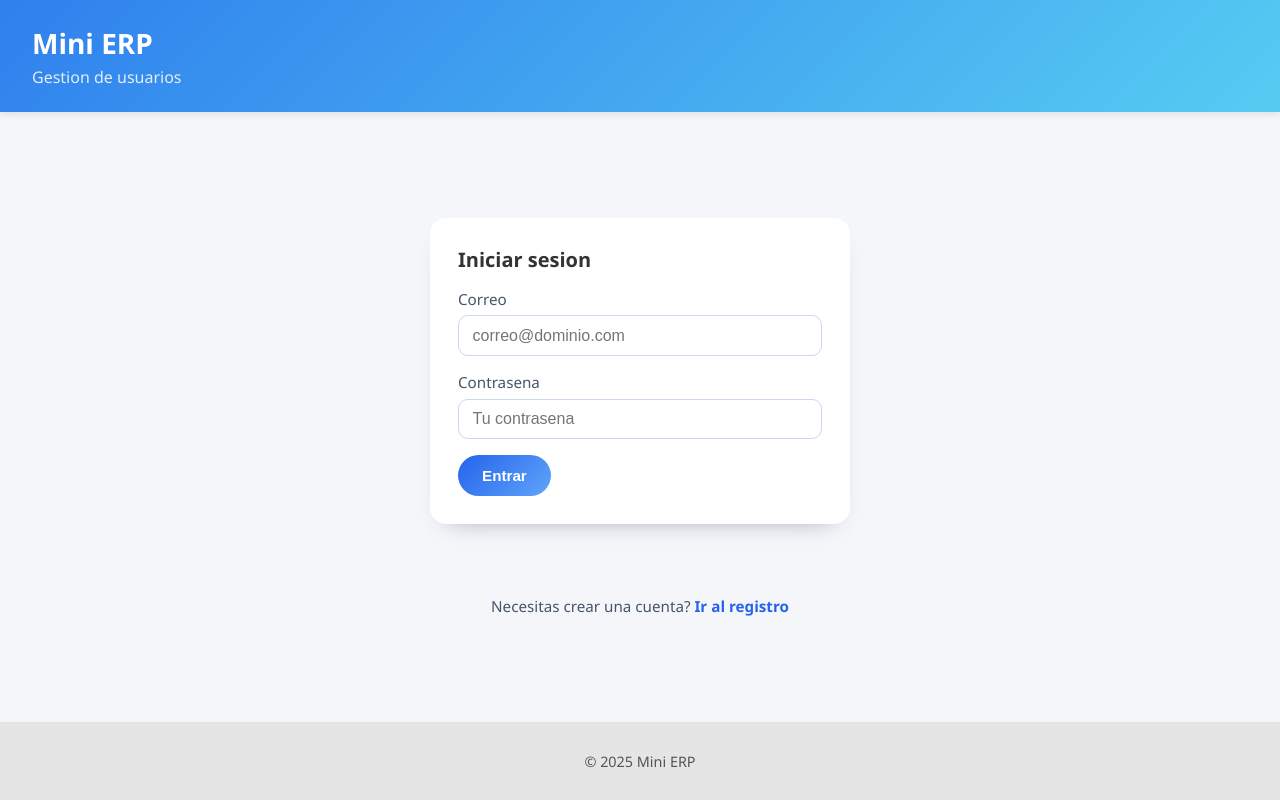
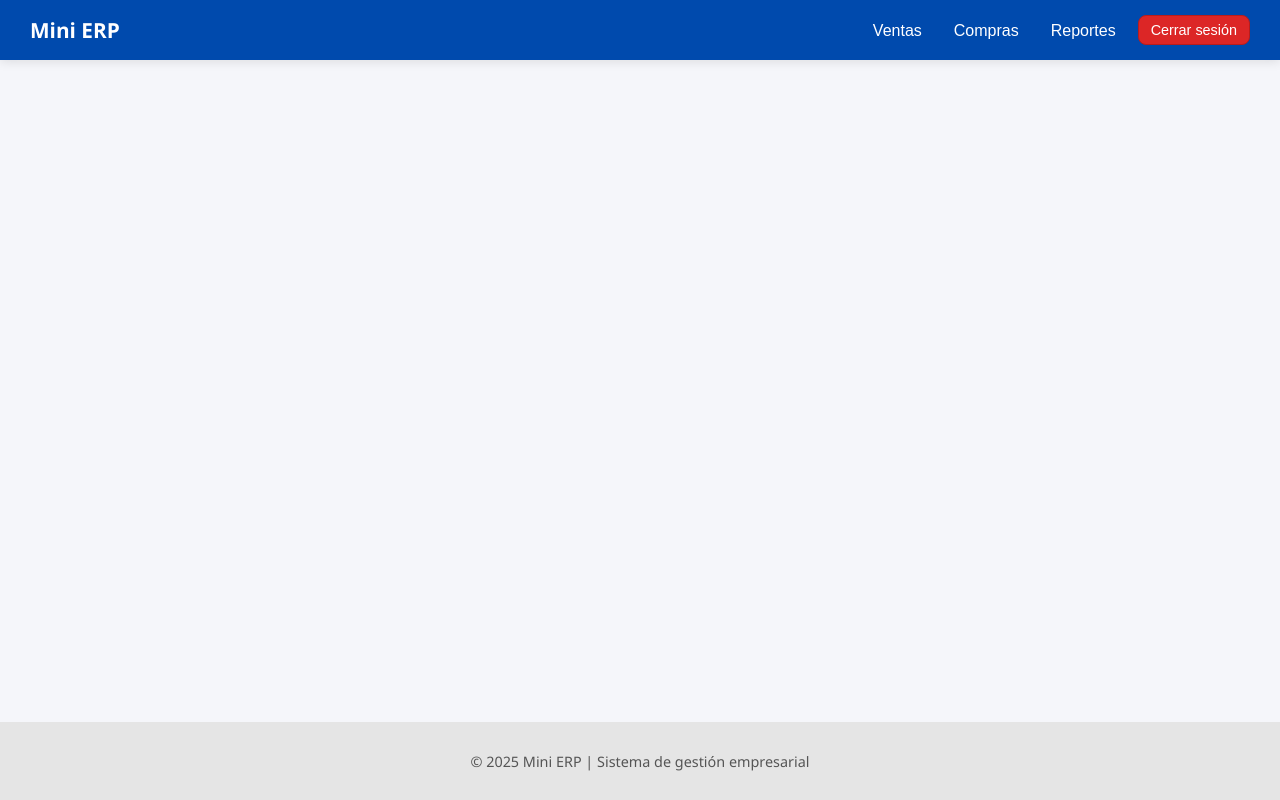
Before and after one commit to AlejoLopeda/minierp, a Vue app: page /login in a window 1280 px wide. Built offline with nearby package versions, Linux system fonts and the light colour scheme.

Commit message:
Cambios ortograficos en login y registro, se incorpora el logout

```diff
--- a/src/layaouts/MainLayout.vue
+++ b/src/layaouts/MainLayout.vue
@@ -2,12 +2,13 @@
   <div class="home-layout">
     <header class="navbar">
       <div class="logo">Mini ERP</div>
-      <nav>
+      <nav class="navbar-right">
         <ul class="nav-links">
           <li><button @click="irA('ventas')" class="nav-btn">Ventas</button></li>
           <li><button @click="irA('compras')" class="nav-btn">Compras</button></li>
           <li><button @click="irA('reportes')" class="nav-btn">Reportes</button></li>
         </ul>
+        <button class="logout-btn" @click="logout">Cerrar sesión</button>
       </nav>
     </header>
 
@@ -23,12 +24,19 @@
 </template>
 
 <script>
+import { useSession } from '../composables/useSession'
+
 export default {
   name: 'MainLayout',
   methods: {
     irA(ruta) {
       this.$router.push(`/${ruta}`)
     },
+    logout() {
+      const { clearSession } = useSession()
+      clearSession()
+      this.$router.push({ name: 'Inicio-sesion' })
+    },
   },
 }
 </script>
--- a/src/router/index.js
+++ b/src/router/index.js
@@ -6,8 +6,8 @@ import { useSession } from '../composables/useSession'
 
 const routes = [
   { path: '/', name: 'Home', component: HomePage, meta: { requiresAuth: true } },
-  { path: '/login', name: 'Login', component: LoginPage, meta: { noLayout: true } },
-  { path: '/register', name: 'Register', component: RegisterPage, meta: { noLayout: true } },
+  { path: '/inicio-sesion', name: 'Inicio-sesion', component: LoginPage, meta: { noLayout: true } },
+  { path: '/registro', name: 'Registro', component: RegisterPage, meta: { noLayout: true } },
 ]
 
 const router = createRouter({
@@ -20,10 +20,10 @@ router.beforeEach((to, from, next) => {
   const isAuthenticated = Boolean(token.value)
 
   if (to.meta.requiresAuth && !isAuthenticated) {
-    return next({ name: 'Login', query: { redirect: to.fullPath } })
+    return next({ name: 'Inicio-sesion', query: { redirect: to.fullPath } })
   }
 
-  if (isAuthenticated && (to.name === 'Login' || to.name === 'Register')) {
+  if (isAuthenticated && (to.name === 'Inicio-sesion' || to.name === 'Registro')) {
     return next({ name: 'Home' })
   }
 
--- a/src/theme/HomeStyles.css
+++ b/src/theme/HomeStyles.css
@@ -21,6 +21,9 @@ body {
   color: #fff;
   box-shadow: 0 2px 10px rgba(0,0,0,0.1);
 }
+
+/* Right group: links + logout */
+.navbar-right { display: flex; align-items: center; gap: 16px; }
 
 .logo {
   font-weight: bold;
@@ -46,6 +49,23 @@ body {
 
 .nav-btn:hover {
   color: #ffcc00;
+}
+
+/* Logout button */
+.logout-btn {
+  background-color: #dc2626; /* red-600 */
+  color: #fff;
+  border: 1px solid #b91c1c; /* red-700 */
+  border-radius: 8px;
+  padding: 6px 12px;
+  font-size: 0.9rem;
+  cursor: pointer;
+  transition: background-color 0.2s ease, border-color 0.2s ease;
+}
+
+.logout-btn:hover {
+  background-color: #b91c1c; /* red-700 */
+  border-color: #991b1b; /* red-800 */
 }
 
 /* ===== CONTENIDO PRINCIPAL ===== */
--- a/src/views/LoginPage.vue
+++ b/src/views/LoginPage.vue
@@ -16,21 +16,21 @@
         @submit="handleLogin"
       >
         <AuthField label="Correo">
-          <input v-model="loginForm.correo" required type="email" placeholder="correo@dominio.com" />
+          <input v-model="loginForm.correo" required type="email" placeholder="Ingresa tu correo" />
         </AuthField>
-        <AuthField label="Contrasena">
-          <input v-model="loginForm.password" required type="password" placeholder="Tu contrasena" />
+        <AuthField label="Contraseña">
+          <input v-model="loginForm.password" required type="password" placeholder="Ingresa tu contraseña" />
         </AuthField>
 
         <template #switch>
-          Necesitas crear una cuenta?
-          <router-link to="/register">Ir al registro</router-link>
+          No tienes una cuenta?
+          <router-link to="/registro">Ir al registro de usuario</router-link>
         </template>
       </AuthFormLayout>
     </main>
 
     <footer class="auth-footer">
-      <p>© 2025 Mini ERP</p>
+      <p>© 2025 Mini ERP | Sistema de gestión empresarial</p>
     </footer>
   </div>
 
--- a/src/views/RegisterPage.vue
+++ b/src/views/RegisterPage.vue
@@ -16,30 +16,30 @@
         @submit="handleRegister"
       >
         <AuthField label="Nombre">
-          <input v-model="registerForm.nombre" required placeholder="Nombre completo" />
+          <input v-model="registerForm.nombre" required placeholder="Ingresa tu nombre" />
         </AuthField>
         <AuthField label="Correo">
-          <input v-model="registerForm.correo" required type="email" placeholder="correo@dominio.com" />
+          <input v-model="registerForm.correo" required type="email" placeholder="Ingresa tu correo" />
         </AuthField>
-        <AuthField label="Contrasena">
+        <AuthField label="ContraseÃ±a">
           <input
             v-model="registerForm.password"
             required
             type="password"
-            placeholder="Minimo 6 caracteres"
+            placeholder="Ingresa tu contraseÃ±a"
             minlength="6"
           />
         </AuthField>
 
         <template #switch>
-          Ya tienes cuenta?
-          <router-link to="/login">Ir al login</router-link>
+          Ya tienes una cuenta?
+          <router-link to="/inicio-sesion">Ir al inicio de sesiÃ³n</router-link>
         </template>
       </AuthFormLayout>
     </main>
 
     <footer class="auth-footer">
-      <p>© 2025 Mini ERP</p>
+      <p>Â© 2025 Mini ERP | Sistema de gestiÃ³n empresarial</p>
     </footer>
   </div>
 
```
